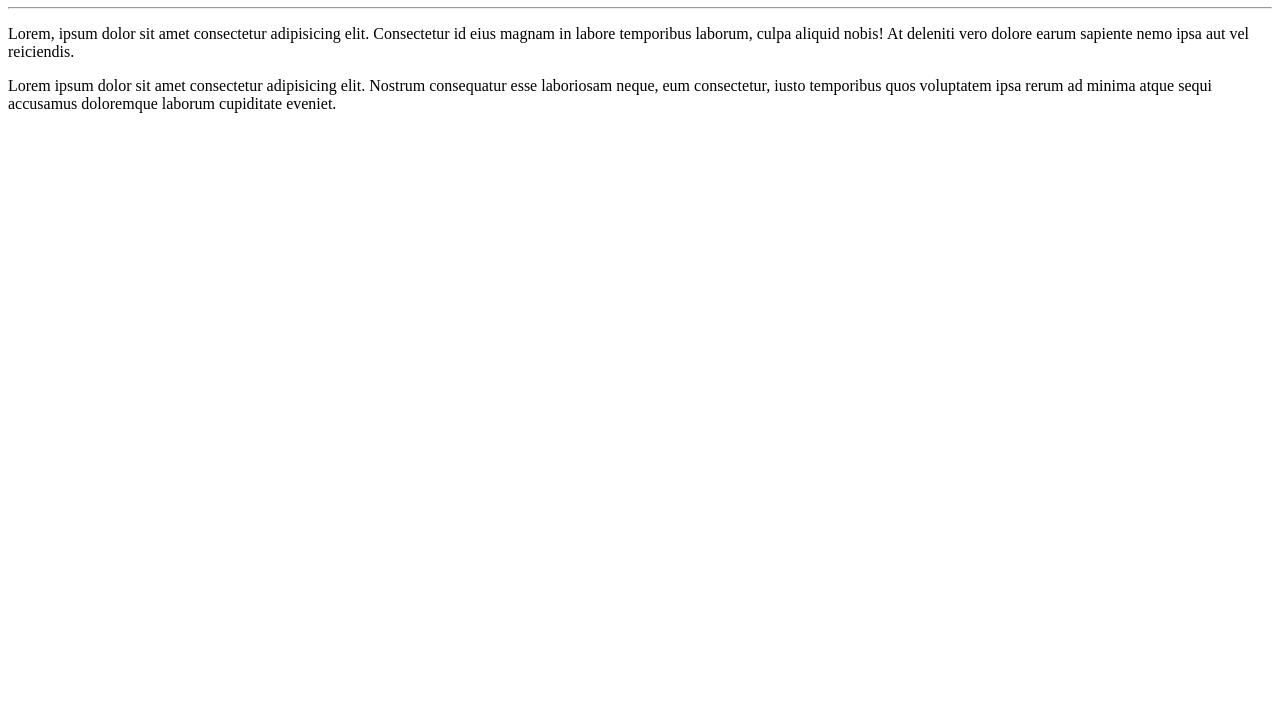
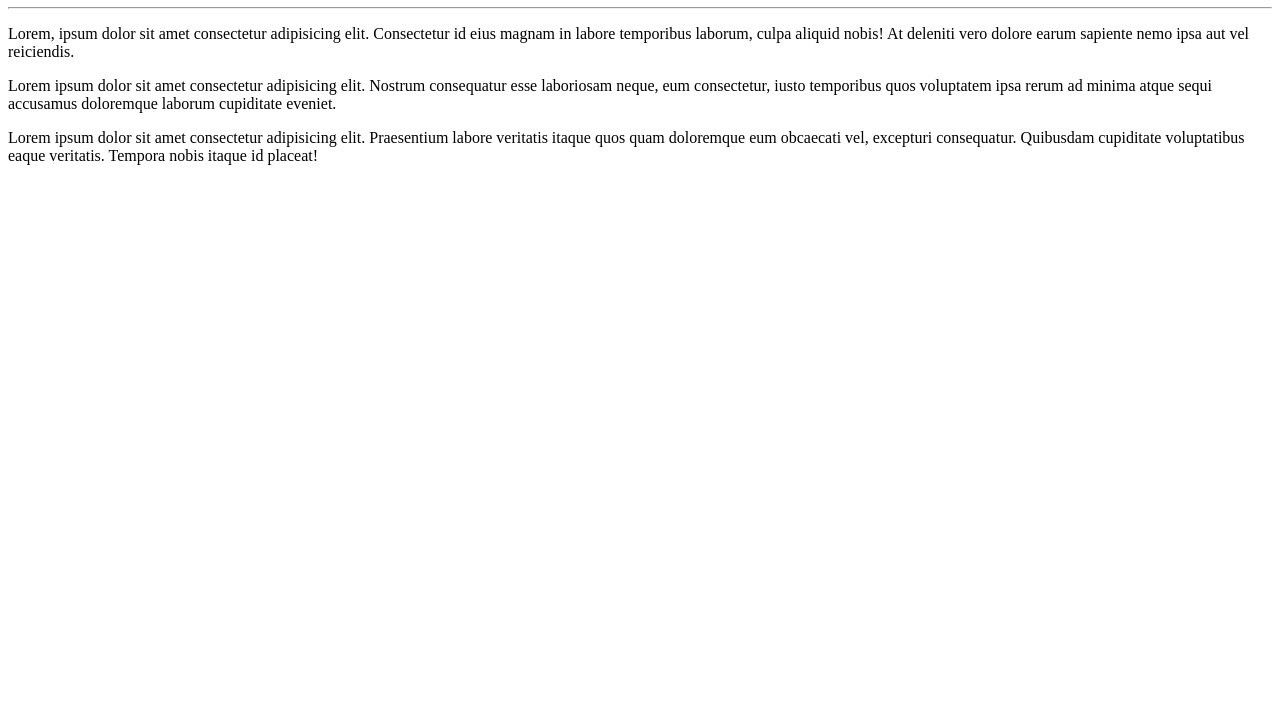
Before and after one commit to mvtrio/Ola-Mundo, a plain HTML site: page site-exemplo/index.html in a window 1280 px wide. Shown: the part 73-800 px from the top of the page. Drawn offline with Linux system fonts and the light colour scheme.

Commit message:
coloquei outro paragrafo

```diff
--- a/site-exemplo/index.html
+++ b/site-exemplo/index.html
@@ -10,5 +10,6 @@
     <hr>
     <p>Lorem, ipsum dolor sit amet consectetur adipisicing elit. Consectetur id eius magnam in labore temporibus laborum, culpa aliquid nobis! At deleniti vero dolore earum sapiente nemo ipsa aut vel reiciendis.</p>
     <p>Lorem ipsum dolor sit amet consectetur adipisicing elit. Nostrum consequatur esse laboriosam neque, eum consectetur, iusto temporibus quos voluptatem ipsa rerum ad minima atque sequi accusamus doloremque laborum cupiditate eveniet.</p>
+    <p>Lorem ipsum dolor sit amet consectetur adipisicing elit. Praesentium labore veritatis itaque quos quam doloremque eum obcaecati vel, excepturi consequatur. Quibusdam cupiditate voluptatibus eaque veritatis. Tempora nobis itaque id placeat!</p>
 </body>
 </html>
```
